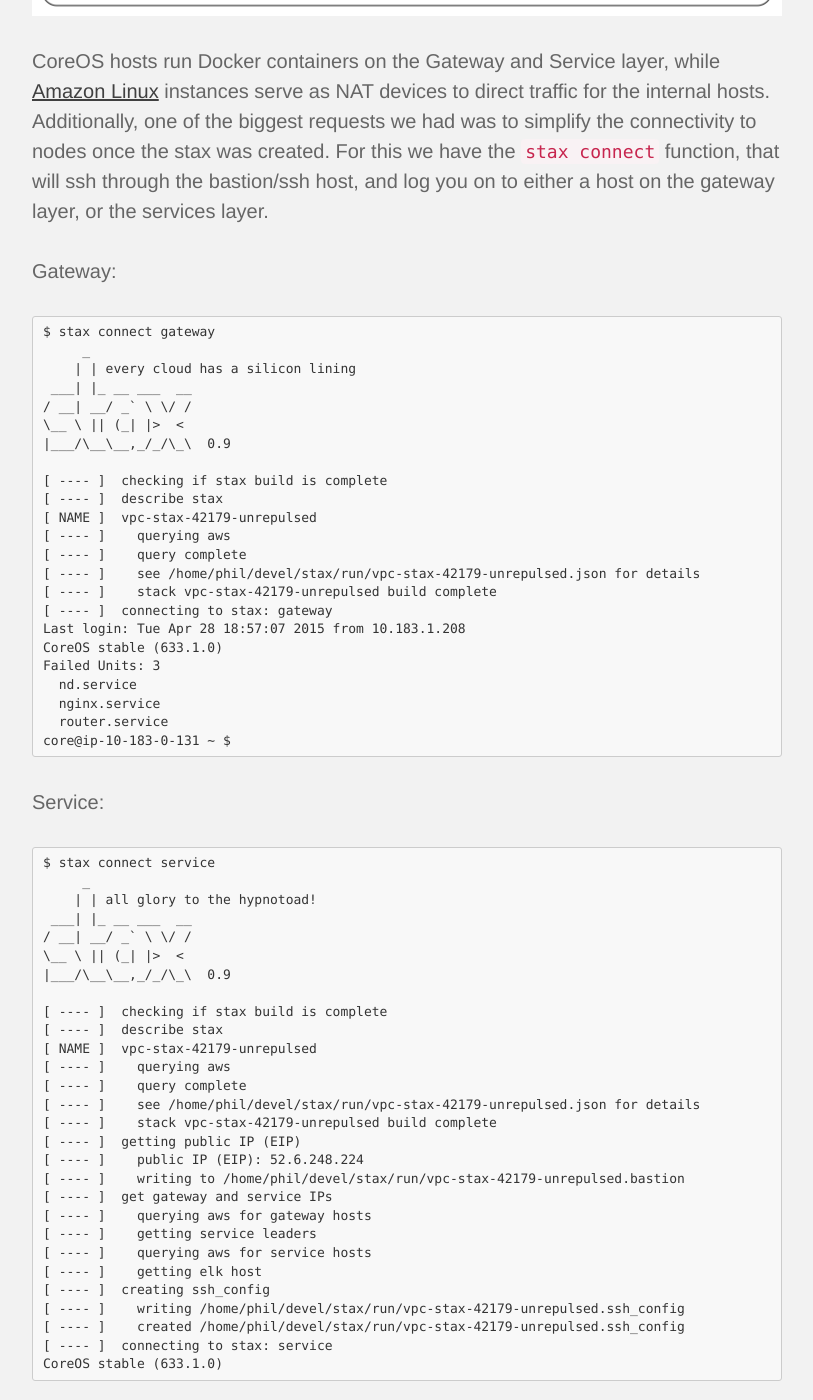
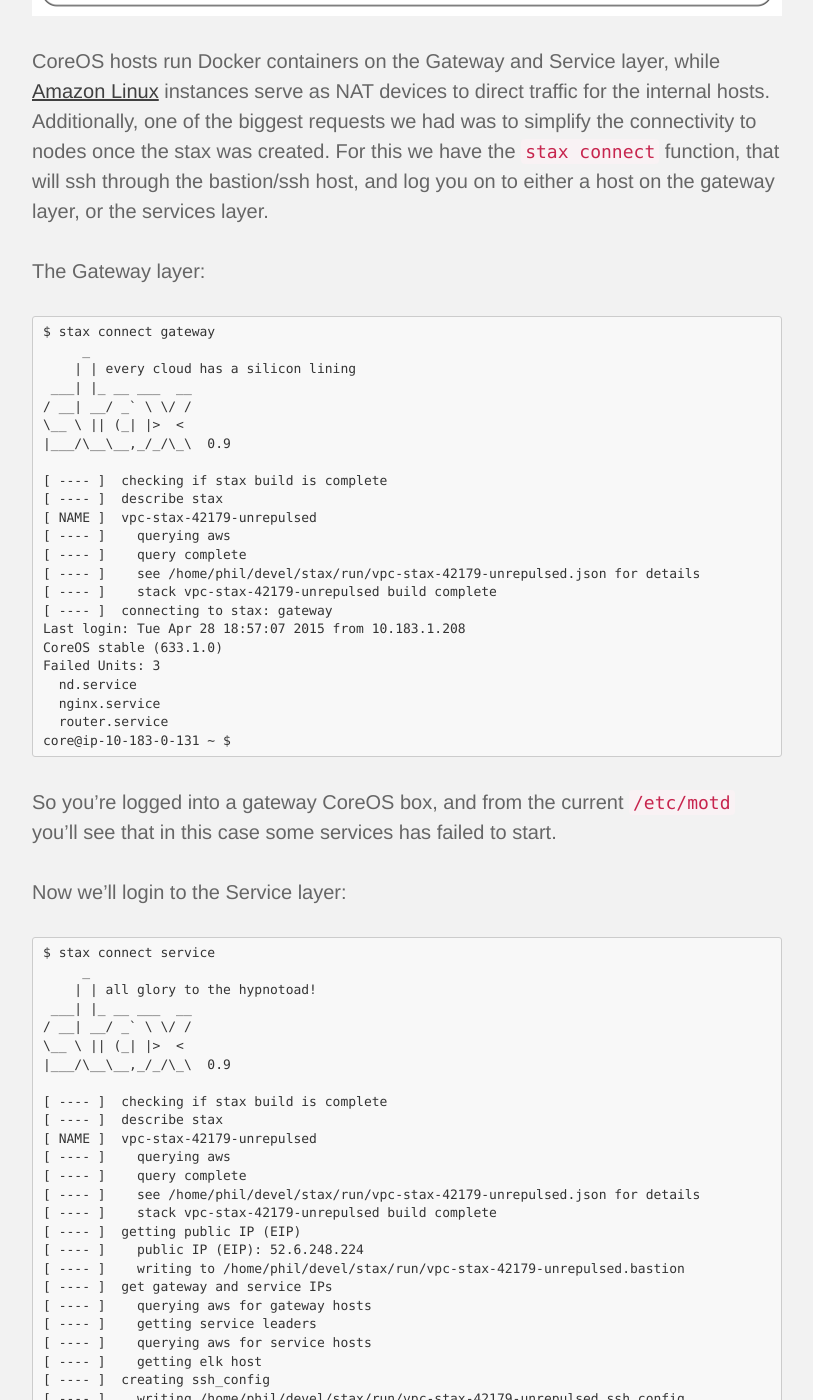
Before and after one commit to timwilliate/engineering-blog, a Jekyll site: the page built from _posts/2015-05-03-stax.md, in a window 1280 px wide and 1400 px high, scrolled down 2343 px. Shown: the whole window, without its empty margins (233-1046 px from the left). Built offline with Jekyll 4.4.1, drawn with Linux system fonts in a browser that asks for light colours; nearby versions of some CDN libraries; some web fonts are replaced; some of the changed text lies outside the part shown.

Commit message:
updated - ready for final review

```diff
--- a/_posts/2015-05-03-stax.md
+++ b/_posts/2015-05-03-stax.md
@@ -19,7 +19,7 @@ For launching new AWS instances with stax, you can use Linux (Debian GNU/Linux 7
 
 CoreOS hosts run Docker containers on the Gateway and Service layer, while [Amazon Linux](https://aws.amazon.com/amazon-linux-ami/) instances serve as NAT devices to direct traffic for the internal hosts. Additionally, one of the biggest requests we had was to simplify the connectivity to nodes once the stax was created. For this we have the `stax connect` function, that will ssh through the bastion/ssh host, and log you on to either a host on the gateway layer, or the services layer.
 
-Gateway:
+The Gateway layer:
 
 <pre>
 $ stax connect gateway
@@ -47,7 +47,9 @@ Failed Units: 3
 core@ip-10-183-0-131 ~ $
 </pre>
 
-Service:
+So you’re logged into a gateway CoreOS box, and from the current `/etc/motd` you’ll see that in this case some services has failed to start.
+
+Now we’ll login to the Service layer:
 
 <pre>
 $ stax connect service
```
Also changed, not shown: other parts of _posts/2015-05-03-stax.md (+1 -0 lines), _posts/2015-04-05-stoop-our-first-open-source-release.md (+1 -0 lines).
